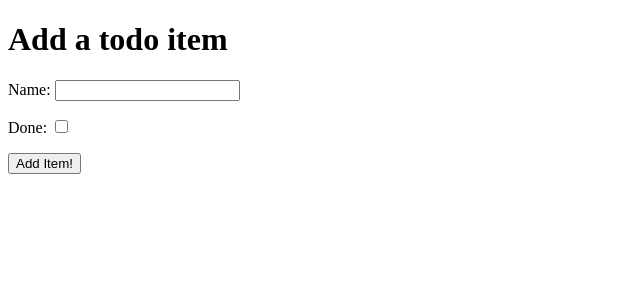
After one commit to danielclements/Intro-to-Django, a Django app: page /add in a window 1280 px wide. The commit adds this page. Shown: the top 300 px of the page, without its empty margins (0-640 px from the left). Run offline with Django 3.2, Linux system fonts and the light colour scheme.

Commit message:
Completed the next section of hello django

```diff
--- a/django_todo/urls.py
+++ b/django_todo/urls.py
@@ -15,9 +15,10 @@ Including another URLconf
 """
 from django.contrib import admin
 from django.urls import path
-from todo.views import get_todo_list
+from todo.views import get_todo_list, add_item
 
 urlpatterns = [
     path('admin/', admin.site.urls),
-    path('', get_todo_list, name='hello')
+    path('', get_todo_list, name='get_todo_list'),
+    path('add', add_item, name='add')
 ]
--- /dev/null
+++ b/todo/templates/todo/add_item.html
@@ -0,0 +1,33 @@
+<!DOCTYPE html>
+<html lang="en">
+<head>
+    <meta charset="UTF-8">
+    <meta name="viewport" content="width=device-width, initial-scale=1.0">
+    <meta http-equiv="X-UA-Compatible" content="ie=edge">
+    <title>Django intro</title>
+</head>
+<body>
+    <h1>Add a todo item</h1>
+    <form method="POST" action="add">
+        {% csrf_token %}
+            <div>
+                <p>
+                    <label for="id_name">Name: </label>
+                    <input type="text" id="id_name" name="item_name" />
+                </p>
+            </div>
+
+            <div>
+                <p>
+                    <label for="done">Done: </label>
+                    <input type="checkbox" id="id_done" name="done" />
+                </p>
+            </div>
+            <div>
+                <p>
+                    <button type="submit">Add Item!</button>
+                </p>
+            </div>
+    </form>
+</body>
+</html>
--- a/todo/views.py
+++ b/todo/views.py
@@ -1,7 +1,21 @@
-from django.shortcuts import render
-
+from django.shortcuts import render, redirect
+from .models import Item
 # Create your views here.
 
 
 def get_todo_list(request):
-    return render(request, "todo/todo_list.html")
+    items = Item.objects.all()
+    context = {
+        'items': items
+    }
+    return render(request, "todo/todo_list.html", context)
+
+
+def add_item(request):
+    if request.method == 'POST':
+        name = request.POST.get('item_name')
+        done = 'done' in request.POST
+        Item.objects.create(name=name, done=done)
+
+        return redirect('get_todo_list')
+    return render(request, "todo/add_item.html")
```
Also changed, not shown: todo/templates/todo/todo_list.html (+14 -0 lines), db.sqlite3.
